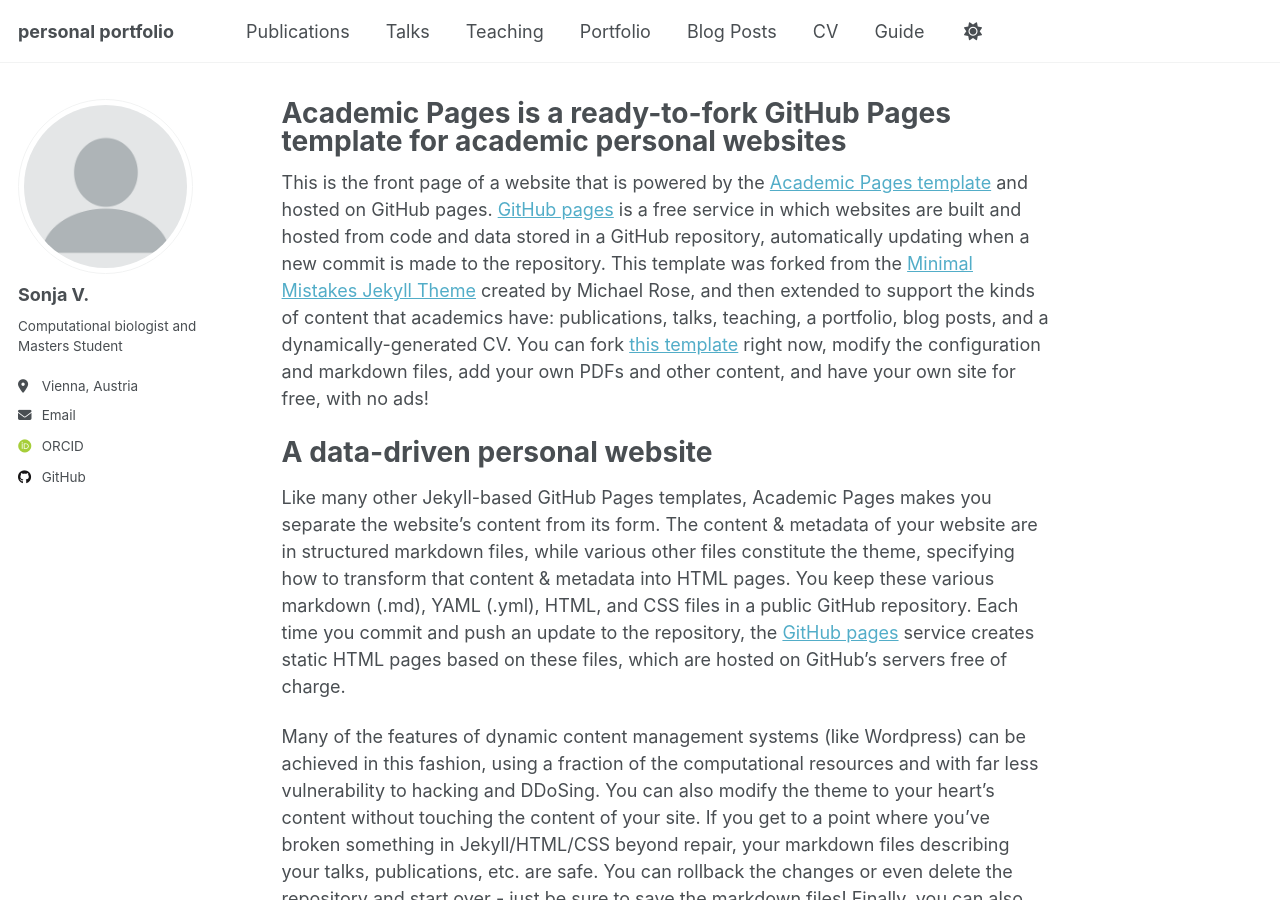
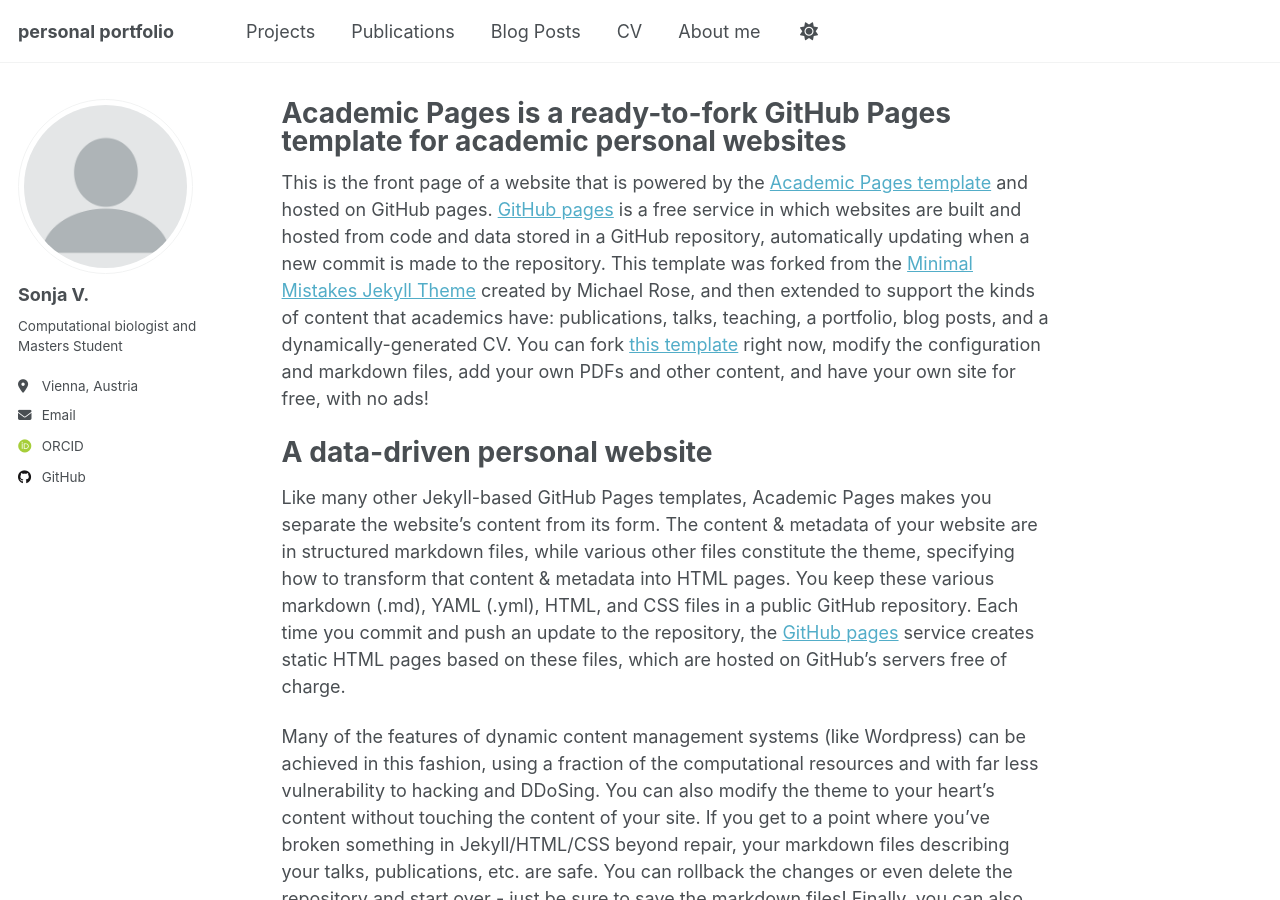
Before and after one commit to sporebyte/sporebyte.github.io, a Jekyll site: the page built from _pages/about.md, in a window 1280 px wide and 900 px high. Built offline with Jekyll 4.4.1, drawn with Linux system fonts in a browser that asks for light colours; some web fonts are replaced.

Commit message:
Update navigation.yml

```diff
--- a/_data/navigation.yml
+++ b/_data/navigation.yml
@@ -8,17 +8,12 @@
 #      Markdown formatted page while the second is generated using JSON.
 
 main:
+
+  - title: "Projects"
+    url: /portfolio/
+
   - title: "Publications"
     url: /publications/
-
-  - title: "Talks"
-    url: /talks/
-
-  - title: "Teaching"
-    url: /teaching/
-
-  - title: "Portfolio"
-    url: /portfolio/
 
   - title: "Blog Posts"
     url: /year-archive/
@@ -26,8 +21,5 @@
   - title: "CV"
     url: /cv/
 
-  # - title: "CV"
-  #   url: /cv-json/
-
-  - title: "Guide"
-    url: /markdown/
+  - title: "About me"
+    url: /talks/
```
